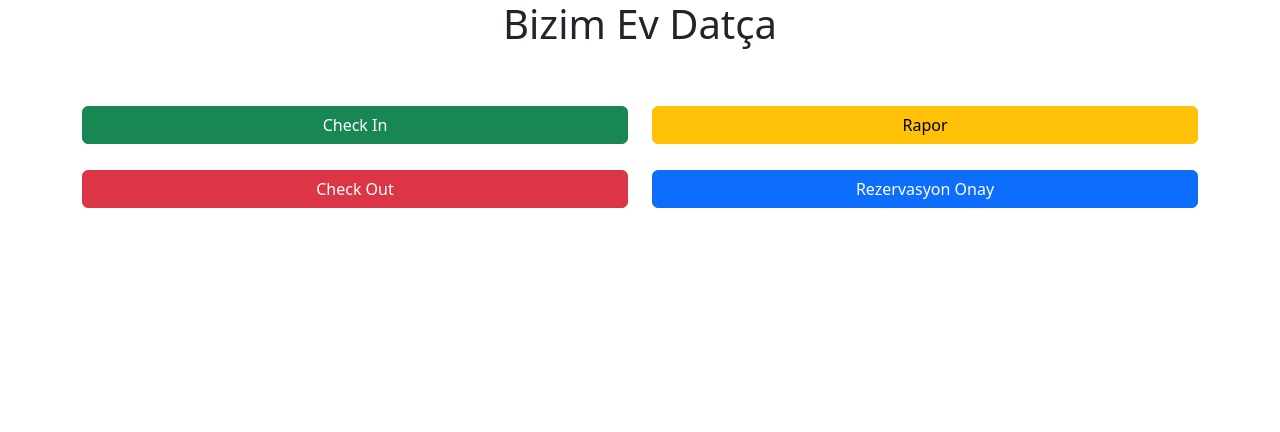
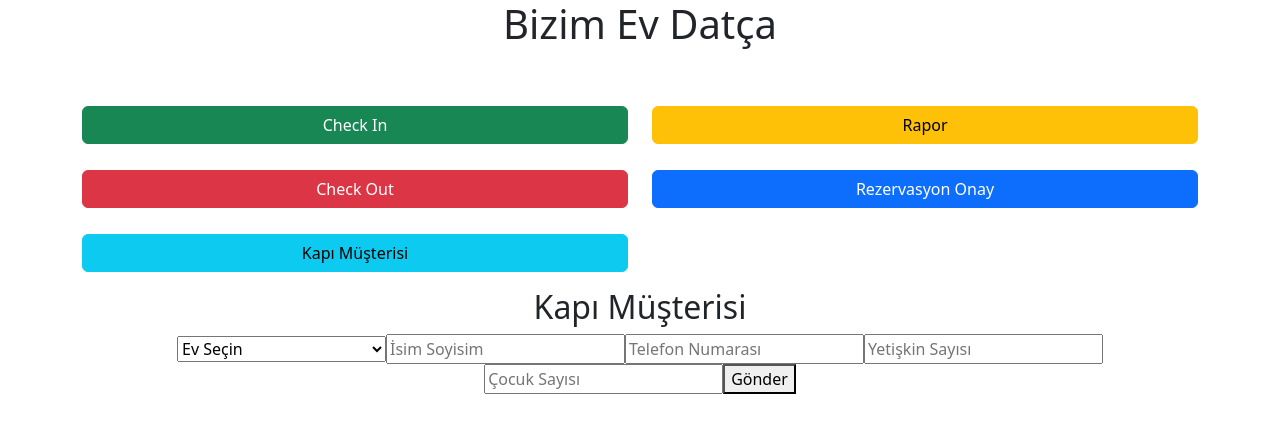
Before and after one commit to EmreYetis/easylator, a React (Create React App) app: page /kapigiris in a window 1280 px wide. Shown: the top 432 px of the page. Built offline with nearby package versions, Linux system fonts and the light colour scheme.

Commit message:
update kapi

```diff
--- a/src/App.js
+++ b/src/App.js
@@ -5,6 +5,7 @@ import CheckIn from './pages/CheckIn';
 import CheckOut from './pages/CheckOut';
 import Report from './pages/Report';
 import ReservationConfirmation from './pages/ReservationConfirmation';
+import KapiGiris from './pages/KapiGiris';
 
 function App() {
   return (
@@ -28,12 +29,18 @@ function App() {
               <button className="btn btn-primary btn-block mb-3">Rezervasyon Onay</button>
             </Link>
           </div>
+          <div className='col-md-6'>
+          <Link to="/kapigiris">
+              <button className="btn btn-info btn-block mb-3">Kapı Müşterisi</button>
+            </Link>
+          </div>
         </div>
         <Routes>
           <Route path="/checkin" element={<CheckIn />} />
           <Route path="/checkout" element={<CheckOut />} />
           <Route path="/report" element={<Report />} />
           <Route path="/reservation" element={<ReservationConfirmation />} />
+          <Route path="/kapigiris" element={<KapiGiris />} />
         </Routes>
       </div>
     </Router>
--- /dev/null
+++ b/src/pages/KapiGiris.js
@@ -0,0 +1,69 @@
+import React, { useState } from 'react';
+
+const KapiGiris = () => {
+  const [selectedHouse, setSelectedHouse] = useState('');
+  const [adSoyad, setAdSoyad] = useState('');
+  const [telefon, setTelefon] = useState('');
+  const [yetişkinSayısı, setYetişkinSayısı] = useState(0);
+  const [çocukSayısı, setÇocukSayısı] = useState(0);
+  const [message, setMessage] = useState('');
+
+  const houses = [
+    'İskaroz Taş Oda',
+    'İskorpit Taş Oda',
+    'Lopa Taş Oda',
+    'İnceburun Vagon Ev',
+    'Gökliman Vagon Ev',
+    'Armutlusu Vagon Ev',
+    'Çetisuyu Vagon Ev',
+    'İncirliin Vagon Ev',
+    'Hurmalıbük Vagon Ev',
+    'Değirmenbükü Vagon Ev',
+    'Kızılbük Vagon Ev',
+  ];
+
+  const handleSubmit = () => {
+    const formattedTelefon = telefon.replace(/(\d{4})(\d{3})(\d{2})(\d{2})/, '$1 $2 $3 $4');
+
+    const childrenMessage = çocukSayısı > 0 ? `${çocukSayısı} Çocuk` : '';
+    const newMessage = `Merhaba\n\n-${selectedHouse} kapı misafiri giriş yaptı.\n\n${yetişkinSayısı} Yetişkin ${childrenMessage}\n\n${adSoyad}\n${formattedTelefon}`;
+    setMessage(newMessage);
+  };
+
+  const copyToClipboard = () => {
+    navigator.clipboard.writeText(message);
+    alert('Mesaj kopyalandı!');
+  };
+
+  const handleTelefonChange = (e) => {
+    const value = e.target.value;
+    if (/^\d*$/.test(value) && value.length <= 11) {
+      setTelefon(value);
+    }
+  };
+
+  return (
+    <div className='container'>
+      <h2>Kapı Müşterisi</h2>
+      <select onChange={(e) => setSelectedHouse(e.target.value)}>
+        <option value="">Ev Seçin</option>
+        {houses.map((house, index) => (
+          <option key={index} value={house}>{house}</option>
+        ))}
+      </select>
+      <input type="text" placeholder="İsim Soyisim" onChange={(e) => setAdSoyad(e.target.value)} />
+      <input type="text" placeholder="Telefon Numarası" onChange={handleTelefonChange} />
+      <input type="number" placeholder="Yetişkin Sayısı" onChange={(e) => setYetişkinSayısı(e.target.value)} />
+      <input type="number" placeholder="Çocuk Sayısı" onChange={(e) => setÇocukSayısı(e.target.value)} />
+      <button onClick={handleSubmit}>Gönder</button>
+      {message && (
+        <div>
+          <pre>{message}</pre>
+          <button onClick={copyToClipboard}>Kopyala</button>
+        </div>
+      )}
+    </div>
+  );
+};
+
+export default KapiGiris;
```
